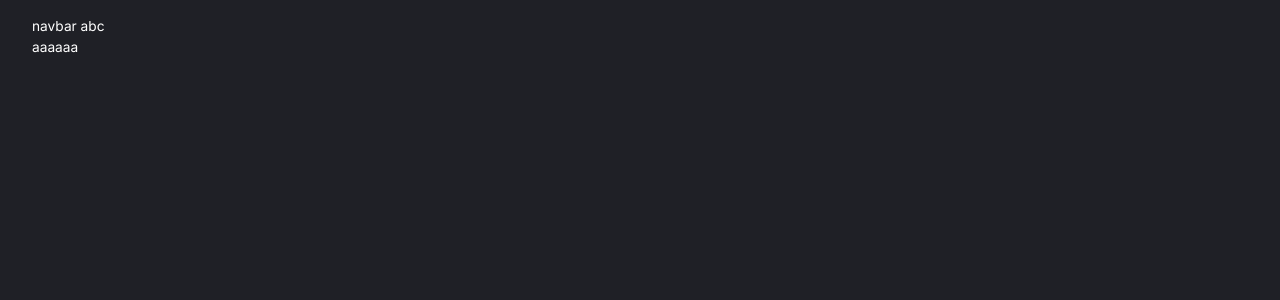
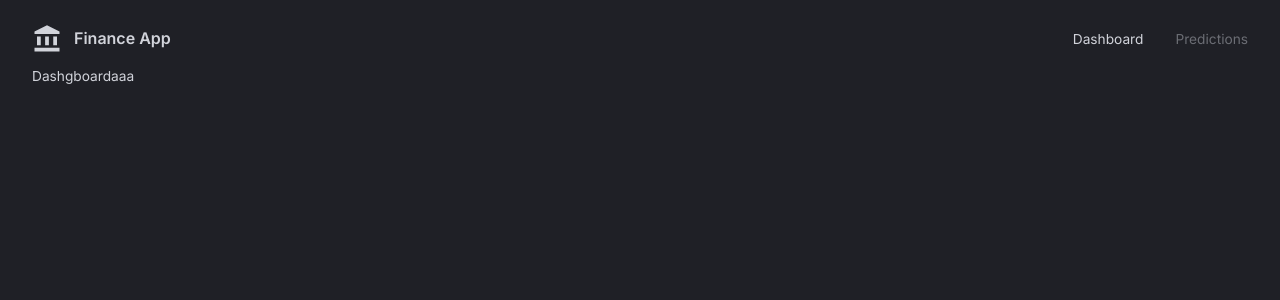
Before and after one commit to guardiangel/finance, a Next.js app: page / in a window 1280 px wide. Shown: the top 300 px of the page. Built offline with nearby package versions, Linux system fonts and the light colour scheme.

Commit message:
1.Implement Navbar 2.Add dashboard page

```diff
--- /dev/null
+++ b/src/app/dashboard/page.tsx
@@ -0,0 +1,16 @@
+"use client"
+import { useTheme } from '@emotion/react';
+import { Box } from '@mui/material';
+import React from 'react'
+
+type Props = {}
+
+const Dashboard = (props: Props) => {
+    const {palette} = useTheme();
+  return (
+    <Box color={palette?.grey?.[300]}>
+        Dashgboardaaa
+    </Box>
+  )
+}
+export default Dashboard;
--- a/src/app/navbar/page.tsx
+++ b/src/app/navbar/page.tsx
@@ -1,13 +1,50 @@
 "use client"
 import FlexBetween from '@/components/FlexBetween';
 import { useTheme } from '@emotion/react';
+import { useState } from 'react';
+import AccountBalanceIcon from '@mui/icons-material/AccountBalance';
+import { Box, Typography } from '@mui/material';
+import Link from 'next/link';
 type Props = {}
 
 const Navbar = (props: Props) => {
   const {palette} = useTheme();
+  const [selected, setSelected] = useState("dashboard")
   return (
-    <FlexBetween>
-      navbar abc
+    <FlexBetween mb="0.25rem" p="0.5rem 0rem" color={palette?.grey?.[300]}>
+      {/**left side logo*/}
+      <FlexBetween gap="0.75rem">
+        <AccountBalanceIcon sx={{fontSize:"30px"}}/>
+        <Typography variant='h4' fontSize="16px">
+          Finance App
+        </Typography>
+      </FlexBetween>
+
+      {/**right side */}
+      <FlexBetween gap="2rem">
+
+      <Box sx={{"&:hover":{color:palette?.primary?.[100]}}}>
+          <Link href="/"
+          onClick={()=>setSelected("dashboard")}/**used for highlight the color */
+          style={{
+            color:selected==="dashboard"?"inherit":palette?.grey?.[700],
+           textDecoration:"inherit" /** grab the style of the Box component.*/
+          }}
+          >Dashboard</Link>
+        </Box>
+
+        <Box sx={{"&:hover":{color:palette?.primary?.[100]}}}>
+          <Link href="/predictions"
+          onClick={()=>setSelected("predictions")}/**used for highlight the color */
+          style={{
+            color:selected==="predictions"?"inherit":palette?.grey?.[700],
+           textDecoration:"inherit" /** grab the style of the Box component.*/
+          }}
+          >Predictions</Link>
+        </Box>
+
+      </FlexBetween>
+
     </FlexBetween>
   )
 }
--- a/src/app/page.tsx
+++ b/src/app/page.tsx
@@ -3,7 +3,8 @@ import { ThemeProvider,CssBaseline, Box } from "@mui/material";
 import { createTheme} from "@mui/material/styles";
 import { useMemo } from "react";
 import { themeSettings } from "./theme";
-import NavBar from "@/app/navbar/page";
+import NavBar from '@/app/navbar/page';
+import Dashboard from "./dashboard/page";
 
 export default function Home() {
   const theme = useMemo(() =>
@@ -15,7 +16,7 @@ export default function Home() {
         <CssBaseline/>
         <Box width="100%" height="100%" padding="1rem 2rem 4rem 2rem">
         <NavBar/>
-        aaaaaa
+        <Dashboard/>
         </Box>
         </ThemeProvider>
     </div>
```
Also changed, not shown: 1 other file (tests, documents, lock files or other folders).
